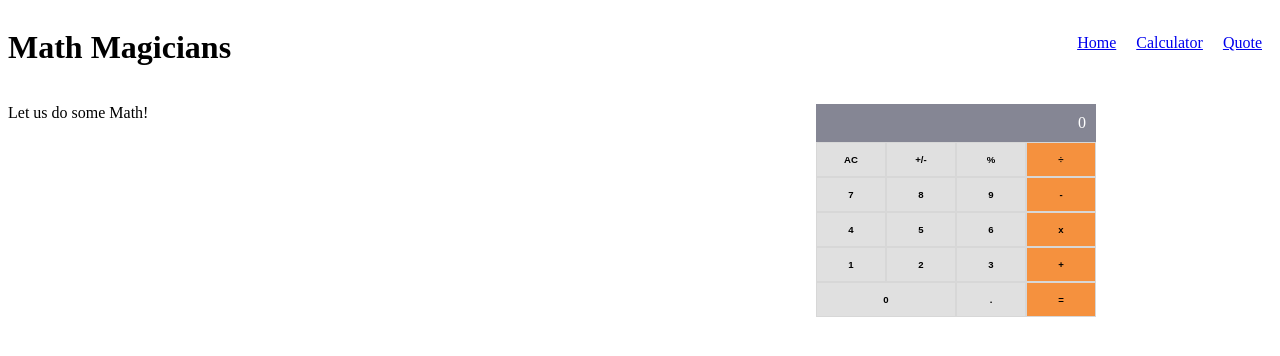
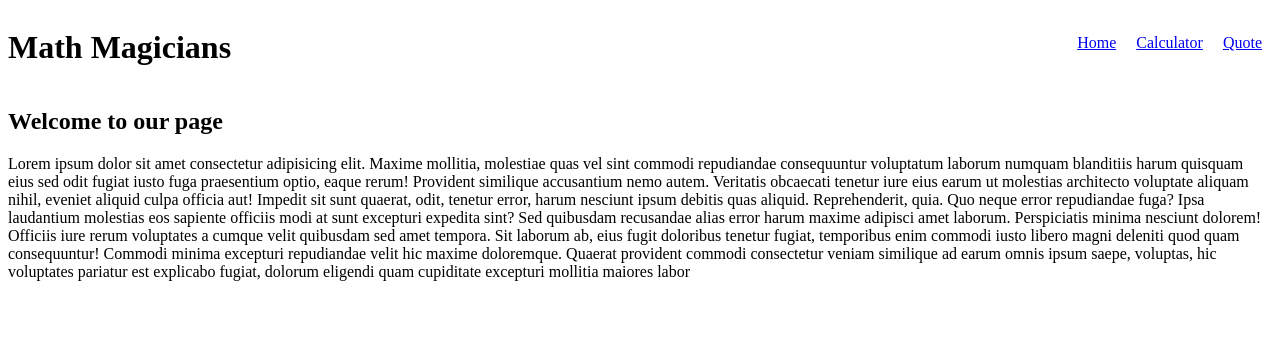
Before and after one commit to matovu-farid/math-magicians, a React (Create React App) app: page / in a window 1280 px wide. Shown: the top 356 px of the page. Built offline with nearby package versions, Linux system fonts and the light colour scheme.

Commit message:
Add home page

```diff
--- a/src/App.js
+++ b/src/App.js
@@ -2,13 +2,13 @@ import { Route, Routes } from 'react-router-dom';
 import Navbar from './components/Navbar/Navbar';
 import Calculator from './pages/Calculator';
 import Quote from './pages/Quote';
-// import Home from './pages/Home';
+import Home from './pages/Home';
 
 const App = () => (
   <>
     <Navbar />
     <Routes>
-      <Route path="/" element={<Calculator />} />
+      <Route path="/" element={<Home />} />
       <Route path="/calculator" element={<Calculator />} />
       <Route path="/quote" element={<Quote />} />
 
--- a/src/pages/Home.js
+++ b/src/pages/Home.js
@@ -1,5 +1,7 @@
 const Home = () => (
   <div>
+    <h2>Welcome to our page</h2>
+    <p>
       Lorem ipsum dolor sit amet consectetur adipisicing elit. Maxime mollitia,
       molestiae quas vel sint commodi repudiandae consequuntur voluptatum laborum
       numquam blanditiis harum quisquam eius sed odit fugiat iusto fuga praesentium
@@ -17,6 +19,8 @@ const Home = () => (
       doloremque. Quaerat provident commodi consectetur veniam similique ad
       earum omnis ipsum saepe, voluptas, hic voluptates pariatur est explicabo
       fugiat, dolorum eligendi quam cupiditate excepturi mollitia maiores labor
+    </p>
+
   </div>
 );
 export default Home;
```
Lines whose indentation alone changed are shown as unchanged.
